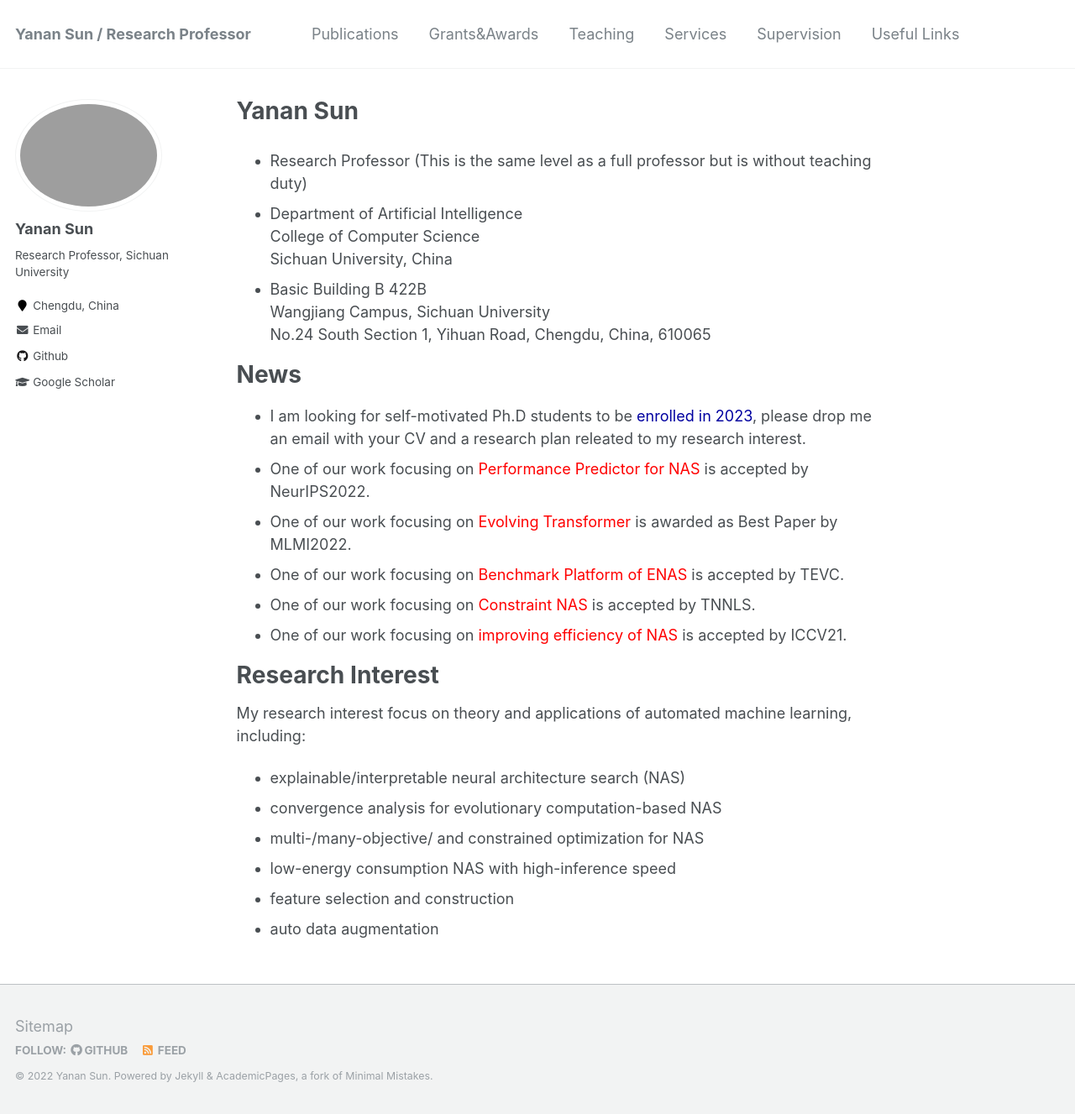
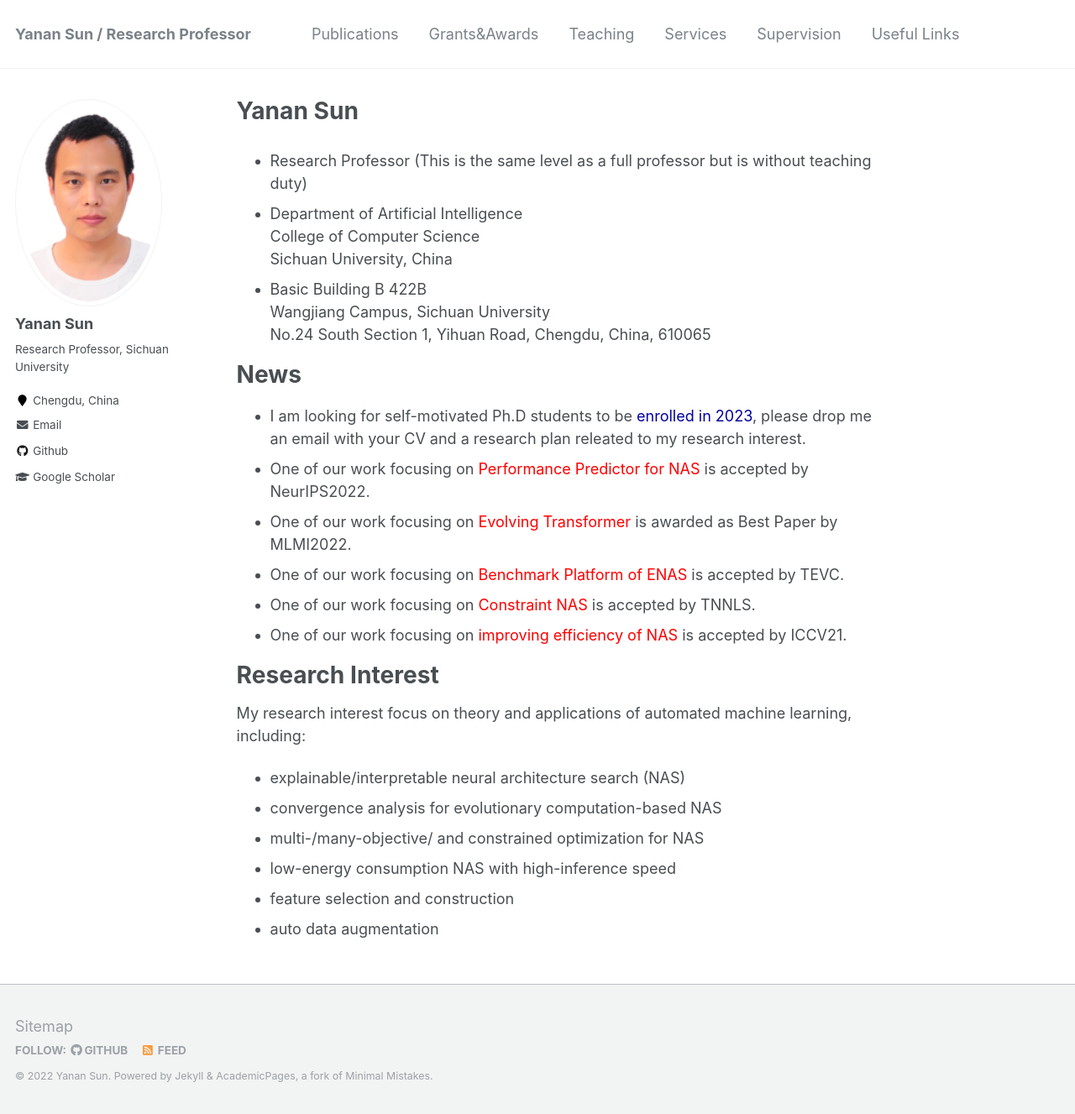
Before and after one commit to yn-sun/yn-sun.github.io, a Jekyll site: the page built from _pages/about.md, in a window 1280 px wide and 1327 px high. Shown: the whole window at 84% size. Built offline with Jekyll 4.4.1, drawn with Linux system fonts in a browser that asks for light colours; comment, search, counter and statistics services are not loaded.

Commit message:
Update _config.yml

```diff
--- a/_config.yml
+++ b/_config.yml
@@ -81,7 +81,7 @@ analytics:
 # Site Author
 author:
   name             : "Yanan Sun"
-  avatar           : "head_yn.jpg"
+  avatar           : "head_yn.png"
   bio              : "Research Professor, Sichuan University"
   location         : "Chengdu, China"
   employer         :
```
